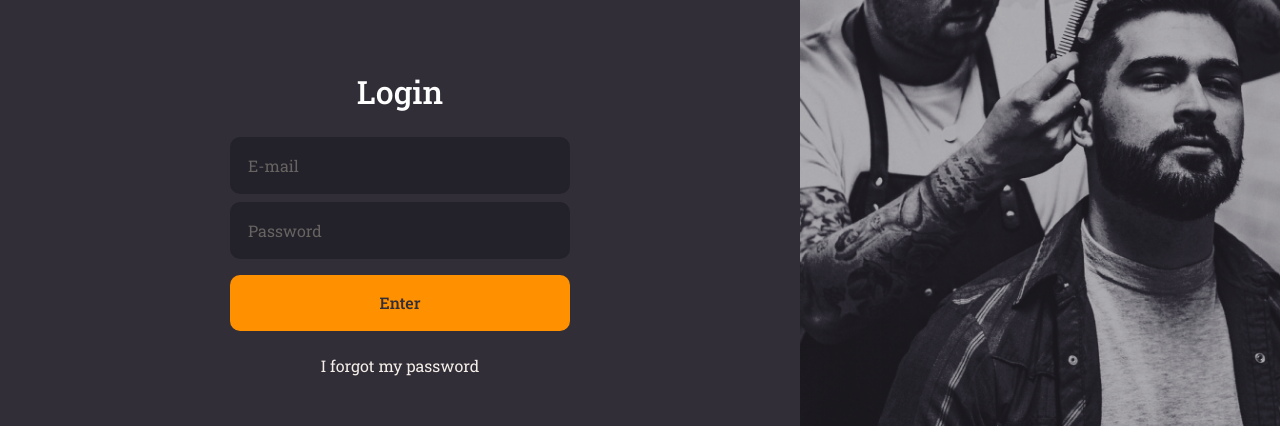
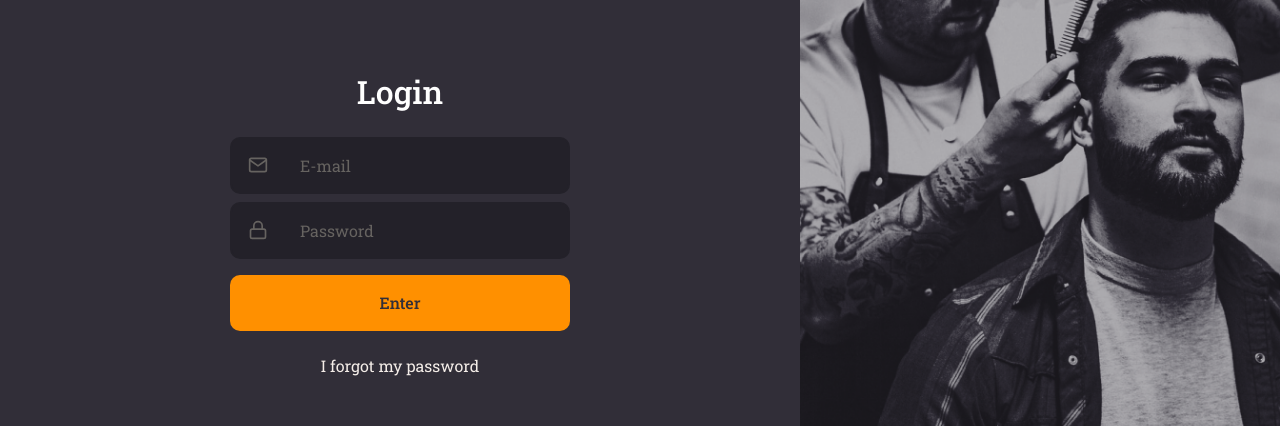
Before and after one commit to johnatanbrayan/go-barber-web, a React (Create React App) app: page / in a window 1280 px wide. Shown: the part 222-648 px from the top of the page. Built offline with nearby package versions, Linux system fonts and the light colour scheme.

Commit message:
Isolating Components

```diff
--- a/src/App.tsx
+++ b/src/App.tsx
@@ -1,5 +1,5 @@
 import React from 'react';
-import SignIn from './signIn';
+import SignIn from './pages/signIn';
 import GlobalStyle from './styles/global';
 
 const App: React.FC = () => {
--- /dev/null
+++ b/src/components/Button/index.tsx
@@ -0,0 +1,10 @@
+import React, { ButtonHTMLAttributes } from 'react';
+import { Container } from './style';
+
+type ButtonProps = ButtonHTMLAttributes<HTMLButtonElement>;
+
+const Button: React.FC<ButtonProps> = ({ children, ...rest }) => (
+  <Container {...rest}>{children}</Container>
+);
+
+export default Button;
--- /dev/null
+++ b/src/components/Button/style.ts
@@ -0,0 +1,19 @@
+import styled from 'styled-components';
+import { shade } from 'polished';
+
+export const Container = styled.button`
+  background: #ff9000;
+  height: 56px;
+  border-radius: 10px;
+  border: 0;
+  padding: 0 16px;
+  margin-top: 16px;
+  color: #312e38;
+  width: 100%;
+  font-weight: 500;
+  transition: background-color 0.2s;
+
+  &:hover {
+    background-color: ${shade(0.2, '#ff9000')};
+  }
+`;
--- /dev/null
+++ b/src/components/Input/index.tsx
@@ -0,0 +1,17 @@
+import React, { InputHTMLAttributes } from 'react';
+import { IconBaseProps } from 'react-icons';
+import { Container } from './style';
+
+interface InputProps extends InputHTMLAttributes<HTMLInputElement> {
+  name: string;
+  icon?: React.ComponentType<IconBaseProps>;
+}
+
+const Input: React.FC<InputProps> = ({ icon: Icon, ...rest }) => (
+  <Container>
+    {Icon && <Icon size={20} />}
+    <input {...rest} />
+  </Container>
+);
+
+export default Input;
--- /dev/null
+++ b/src/components/Input/style.ts
@@ -0,0 +1,33 @@
+import styled from 'styled-components';
+
+export const Container = styled.div`
+  background: #232129;
+  border-radius: 10px;
+  border: 2px solid #232129;
+  padding: 0 16px;
+  width: 100%;
+  color: #666360;
+
+  display: flex;
+  align-items: center;
+
+  & + div {
+    margin-top: 8px;
+  }
+
+  input {
+    flex: 1;
+    background: transparent;
+    border: 0;
+    color: #f4ede8;
+    padding: 16px;
+
+    &::placeholder {
+      color: #666360;
+    }
+  }
+
+  svg {
+    margin-right: 16px;
+  }
+`;
--- /dev/null
+++ b/src/pages/signIn/index.tsx
@@ -0,0 +1,47 @@
+import React from 'react';
+import { FiLock, FiLogIn, FiMail } from 'react-icons/fi';
+import Button from '../../components/Button';
+import Input from '../../components/Input';
+import { Background, Container, Content } from './style';
+
+import logo from '../../assets/logo.svg';
+
+const SignIn: React.FC = () => {
+  return (
+    <>
+      <Container>
+        <Content>
+          <img src={logo} alt="Go Barber" />
+          <form>
+            <h1>Login</h1>
+            <Input
+              name="email"
+              icon={FiMail}
+              type="text"
+              placeholder="E-mail"
+            />
+            <Input
+              name="password"
+              icon={FiLock}
+              type="password"
+              placeholder="Password"
+            />
+
+            <Button type="submit">Enter</Button>
+
+            <a href="/">I forgot my password</a>
+          </form>
+
+          <a href="/">
+            <FiLogIn size={20} />
+            Create an account
+          </a>
+        </Content>
+
+        <Background />
+      </Container>
+    </>
+  );
+};
+
+export default SignIn;
--- a/src/signIn/style.ts
+++ b/src/pages/signIn/style.ts
@@ -1,6 +1,6 @@
 import styled from 'styled-components';
 import { shade } from 'polished';
-import backgroundImg from '../assets/sign-in-background.png';
+import backgroundImg from '../../assets/sign-in-background.png';
 
 export const Container = styled.div`
   height: 100vh;
@@ -23,40 +23,6 @@
 
     h1 {
       margin-bottom: 24px;
-    }
-
-    input {
-      background: #232129;
-      color: #f4ede8;
-      padding: 16px;
-      border: 2px solid #232129;
-      border-radius: 10px;
-      width: 100%;
-
-      &::placeholder {
-        color: #666360;
-      }
-
-      & + input {
-        margin-top: 8px;
-      }
-    }
-
-    button {
-      background: #ff9000;
-      height: 56px;
-      border-radius: 10px;
-      border: 0;
-      padding: 0 16px;
-      margin-top: 16px;
-      color: #312e38;
-      width: 100%;
-      font-weight: 500;
-      transition: background-color 0.2s;
-
-      &:hover {
-        background-color: ${shade(0.2, '#ff9000')};
-      }
     }
 
     a {
--- a/src/signIn/index.tsx
+++ /dev/null
@@ -1,35 +0,0 @@
-import React from 'react';
-import { FiLogIn } from 'react-icons/fi';
-import { Background, Container, Content } from './style';
-
-import logo from '../assets/logo.svg';
-
-const SignIn: React.FC = () => {
-  return (
-    <>
-      <Container>
-        <Content>
-          <img src={logo} alt="Go Barber" />
-          <form>
-            <h1>Login</h1>
-            <input type="text" placeholder="E-mail" />
-            <input type="password" placeholder="Password" />
-
-            <button type="submit">Enter</button>
-
-            <a href="/">I forgot my password</a>
-          </form>
-
-          <a href="/">
-            <FiLogIn size={20} />
-            Create an account
-          </a>
-        </Content>
-
-        <Background />
-      </Container>
-    </>
-  );
-};
-
-export default SignIn;
```
Also changed, not shown: .eslintrc.json.
